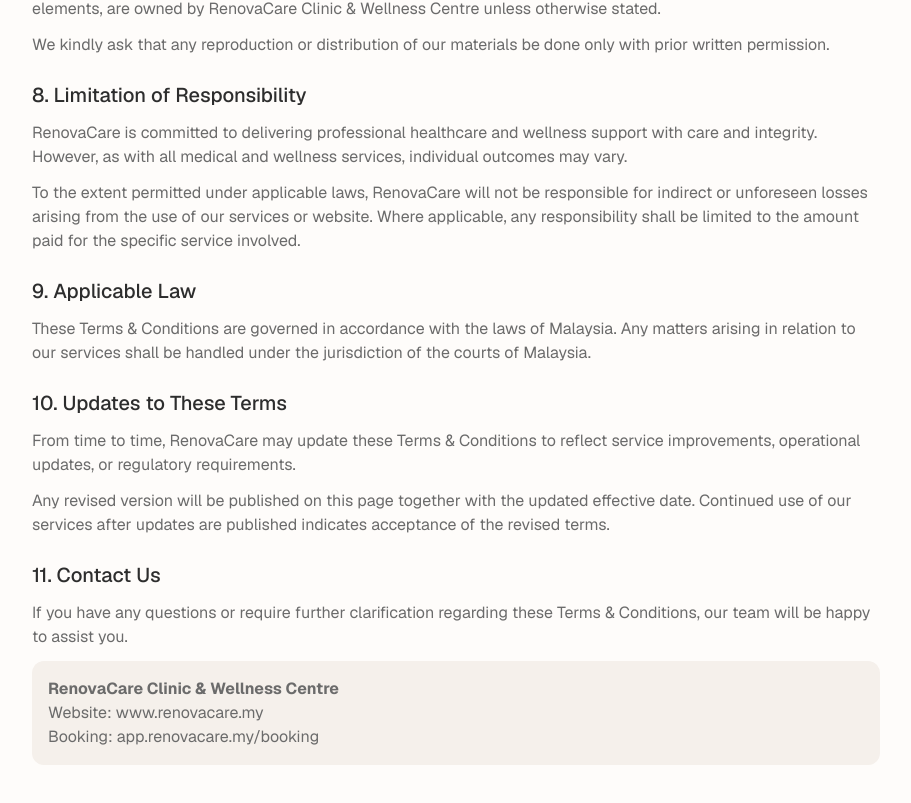
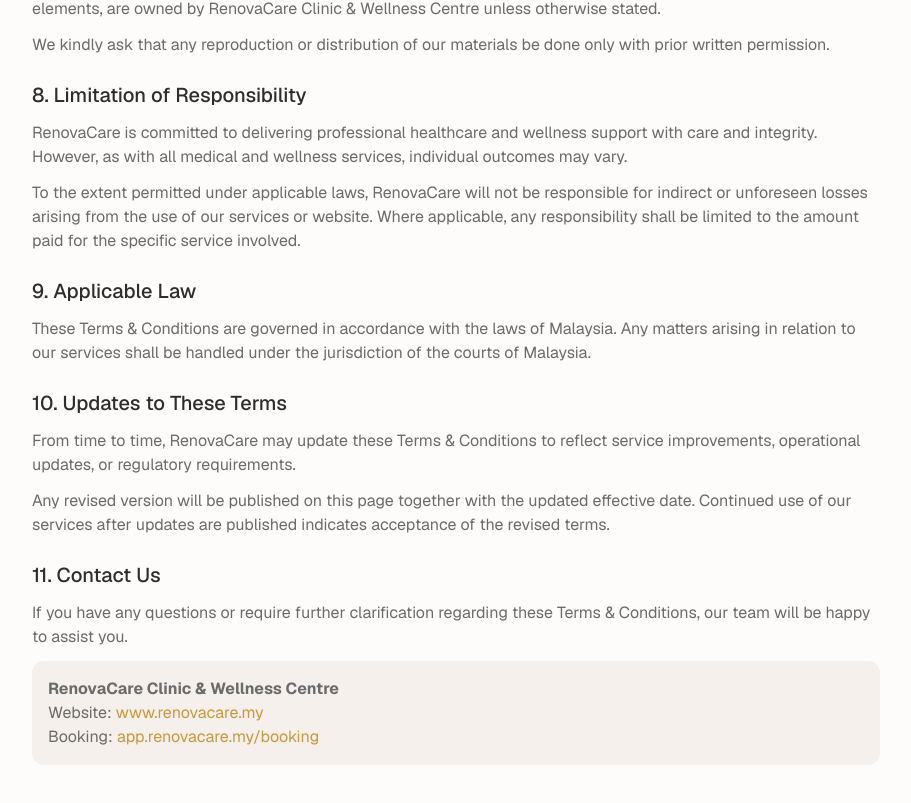
Before and after one commit to renovacaregroup-ui/renovacare-website, a Next.js app: page /terms in a window 1280 px wide. Shown: the part 1875-2678 px from the top of the page, without its empty margins (184-1095 px from the left). Built offline with nearby package versions, Linux system fonts and the light colour scheme.

Commit message:
Make links clickable in Terms & Conditions

```diff
--- a/app/terms/page.tsx
+++ b/app/terms/page.tsx
@@ -103,8 +103,8 @@
             <p>If you have any questions or require further clarification regarding these Terms &amp; Conditions, our team will be happy to assist you.</p>
             <div className="bg-[var(--cream)] rounded-xl p-4 mt-2">
               <p><strong>RenovaCare Clinic &amp; Wellness Centre</strong></p>
-              <p>Website: www.renovacare.my</p>
-              <p>Booking: app.renovacare.my/booking</p>
+              <p>Website: <a href="https://www.renovacare.my" className="text-[var(--primary-gold)] hover:underline" target="_blank" rel="noopener noreferrer">www.renovacare.my</a></p>
+              <p>Booking: <a href="https://app.renovacare.my/booking" className="text-[var(--primary-gold)] hover:underline" target="_blank" rel="noopener noreferrer">app.renovacare.my/booking</a></p>
             </div>
           </section>
         </div>
```
